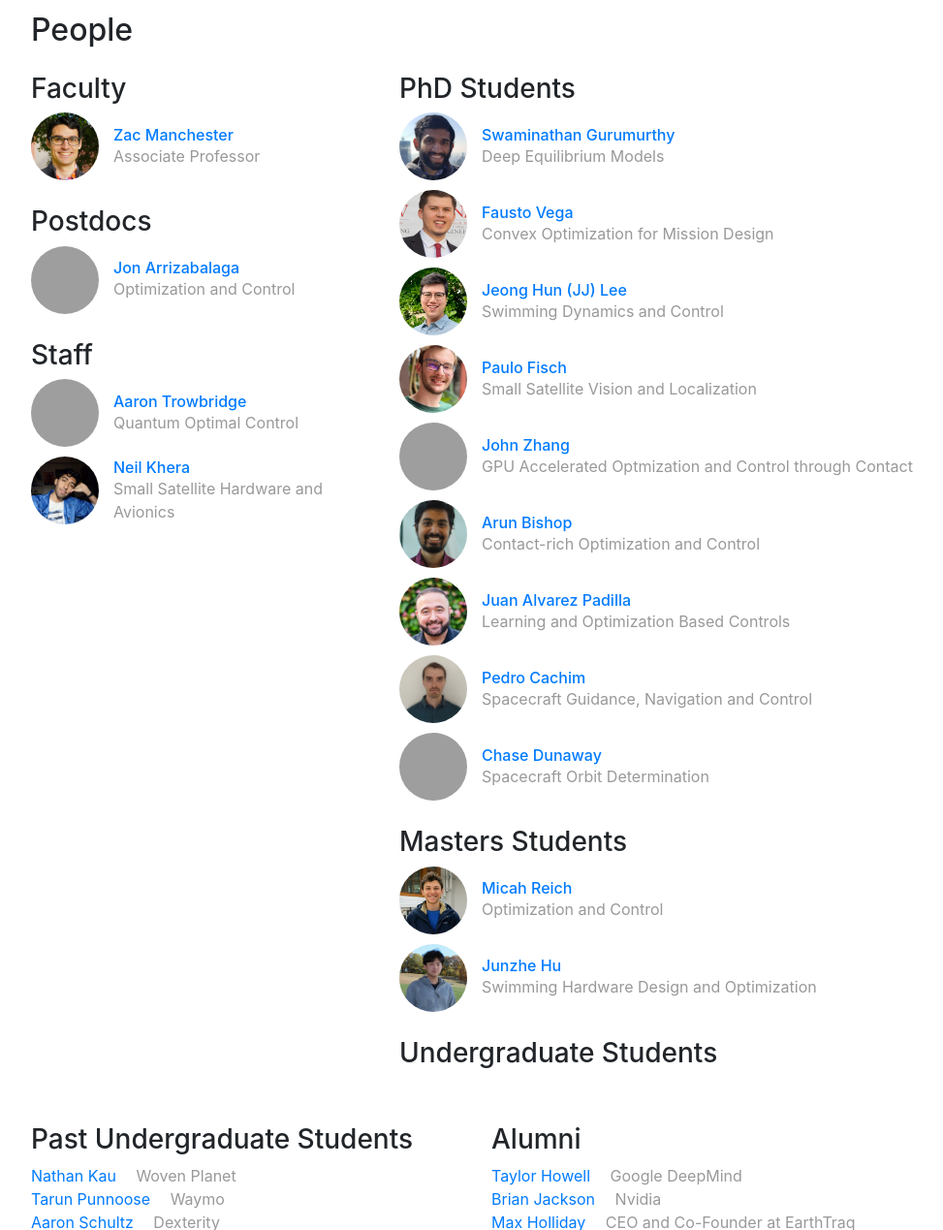
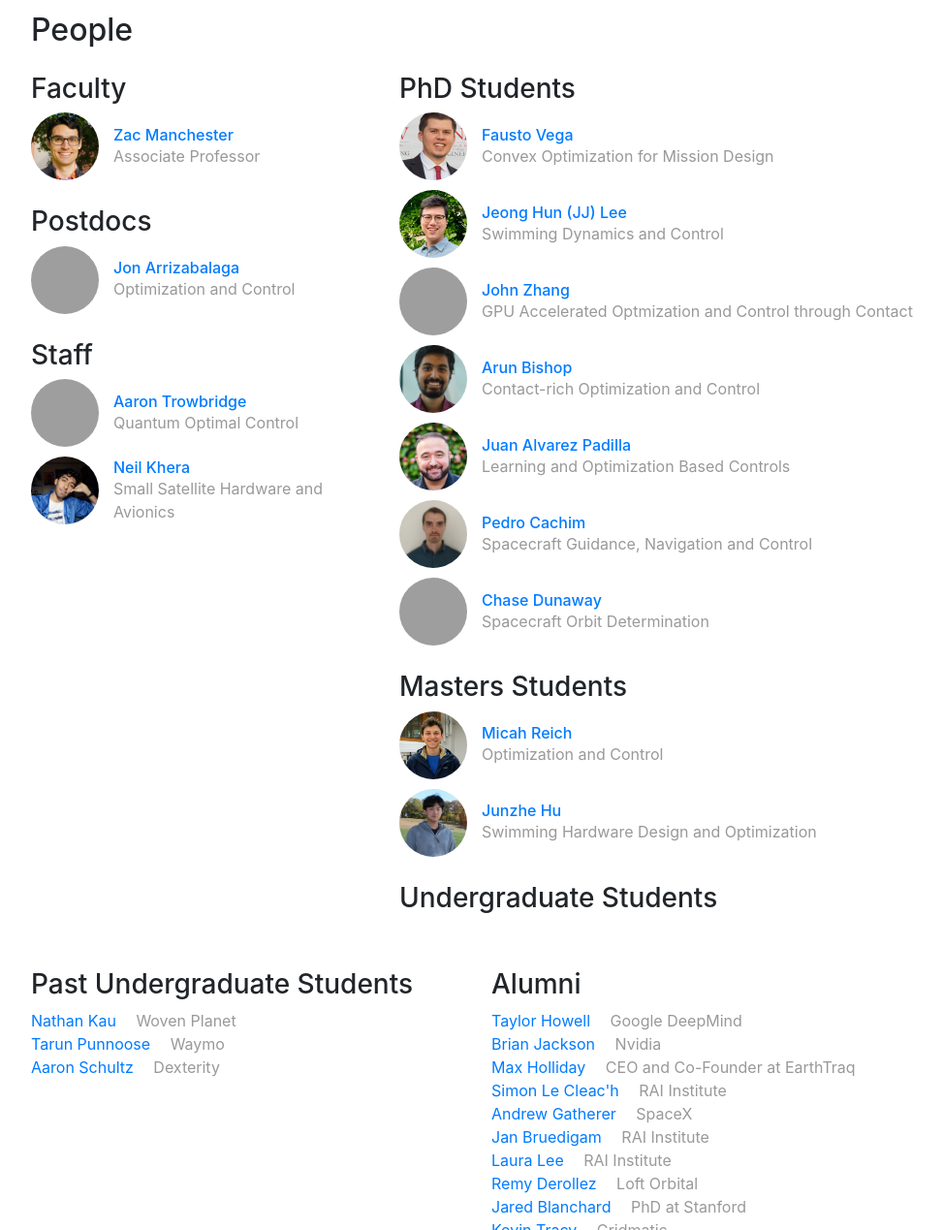
Before and after one commit to RoboticExplorationLab/roboticexplorationlab.github.io, a Jekyll site: the page built from index.html, in a window 1280 px wide and 1400 px high, scrolled down 7745 px, cut to the strip 131-1400 px from the top of the window. Shown: the whole strip at 97% size, without its empty margins (53-1026 px from the left). Built offline with Jekyll 4.4.1, drawn with Linux system fonts in a browser that asks for light colours; a script that is not in the unit is left out; some of the changed text lies outside the part shown; grey boxes are pictures that could not be loaded.

Commit message:
Move Swami and Paulo to alumni
Swami is now at Google DeepMind, Paulo is at Efficient Compute.

Co-Authored-By: Claude Sonnet 4.6 <noreply@anthropic.com>

```diff
--- a/_data/people.yml
+++ b/_data/people.yml
@@ -110,9 +110,9 @@ swamig:
     display_name: "Swaminathan Gurumurthy"
     webpage: "https://swami1995.github.io/"
     github: swami1995
-    role: phd
+    role: alum
     image: /img/people/swamig.png
-    bio: Deep Equilibrium Models
+    bio: Google DeepMind
 
 benj:
     display_name: "Benjamin Jensen"
@@ -206,9 +206,9 @@ paulo:
     display_name: "Paulo Fisch"
     webpage: "https://www.linkedin.com/in/paulo-fisch"
     github: Pfisch23
-    role: phd
+    role: alum
     image: /img/people/Paulo2.jpeg
-    bio: Small Satellite Vision and Localization
+    bio: Efficient Compute
 
 mitch:
     display_name: "Mitchell Fogelson"
```
